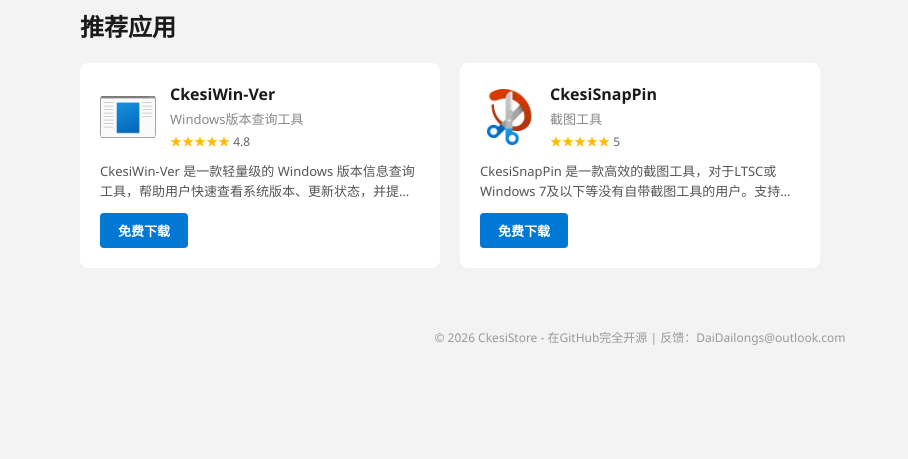
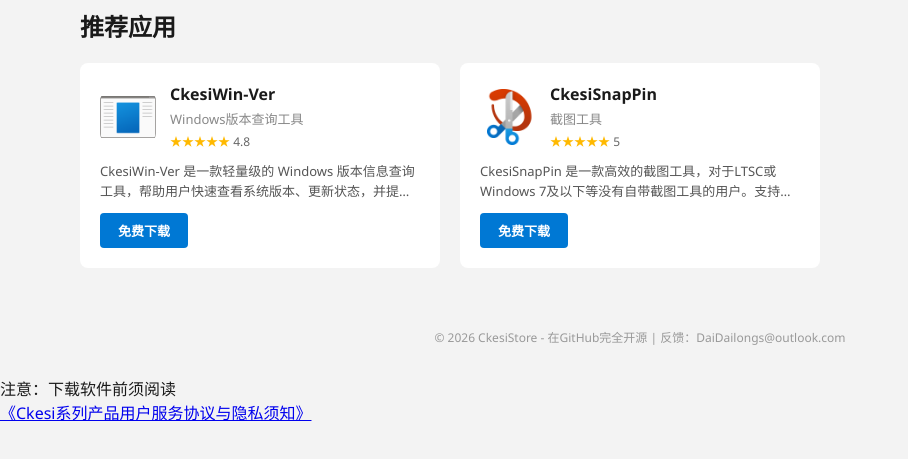
Before and after one commit to DaiDailongs/CkesiWebStore, a plain HTML site: page index.html in a window 1280 px wide. Shown: the part 121-580 px from the top of the page, without its empty margins (0-908 px from the left). Drawn offline with Linux system fonts and the light colour scheme.

Commit message:
Update index.html

```diff
--- a/index.html
+++ b/index.html
@@ -492,6 +492,6 @@
         // ==================== 程序启动 ====================
         renderApps();
     </script>
-
+<p>注意：下载软件前须阅读</p><a class="download-link" href="《Ckesi系列产品用户服务协议与隐私须知》.md" download>《Ckesi系列产品用户服务协议与隐私须知》</a>
 </body>
 </html>
```
